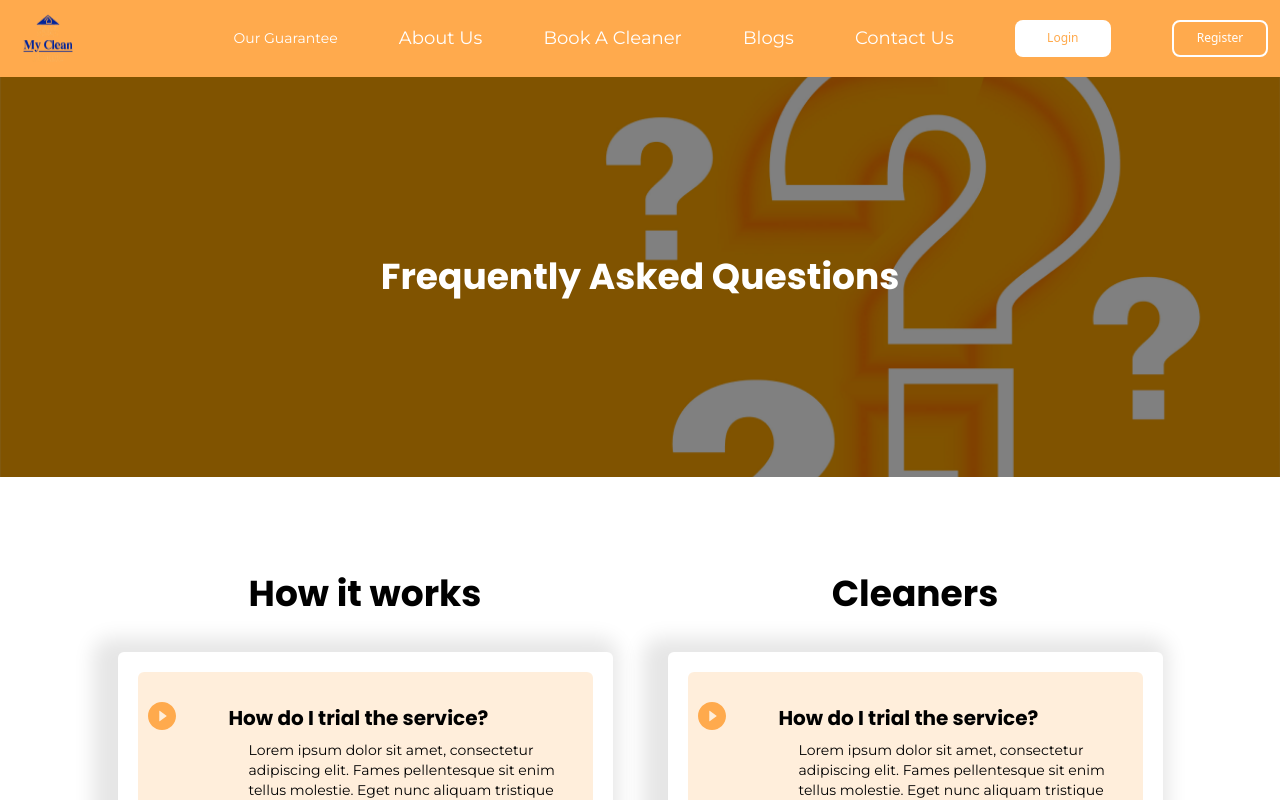
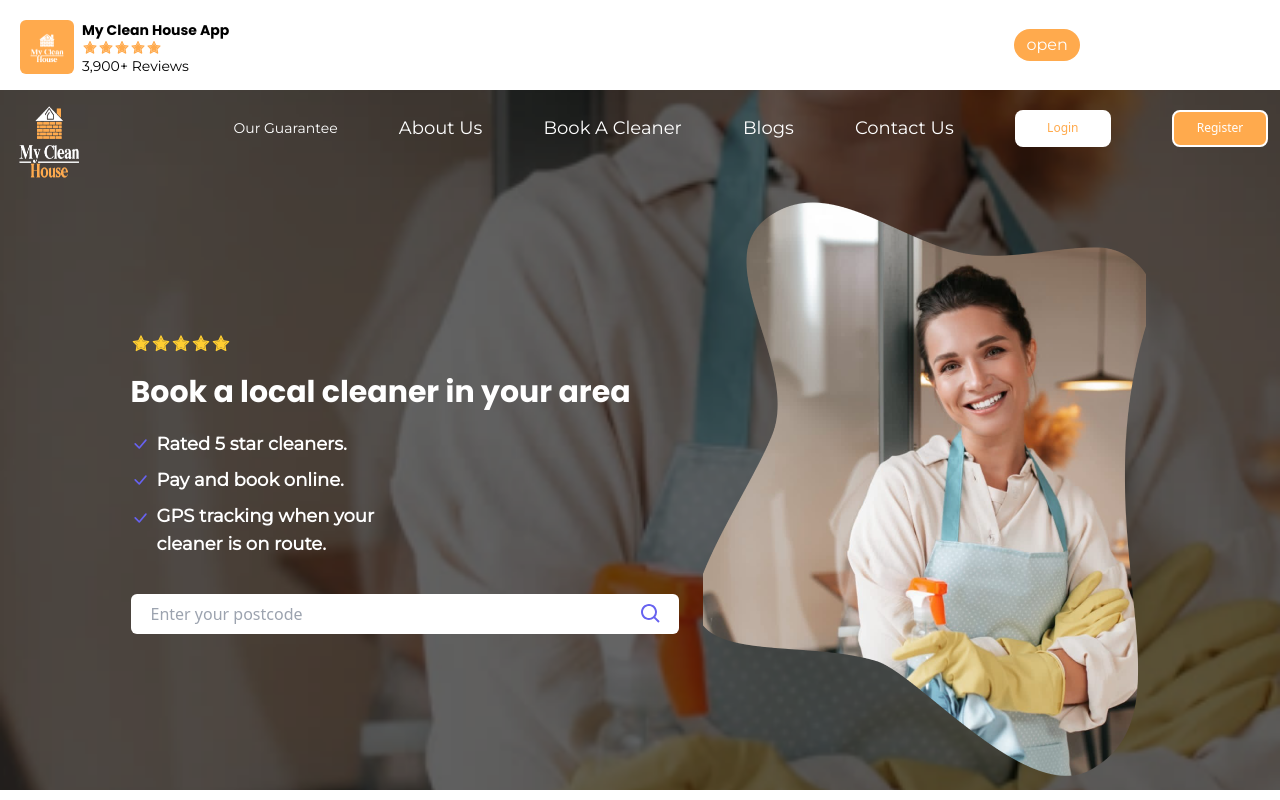
Before and after one commit to muhammadasim01/myCleanHouseFrontend, a Next.js app: page / in a window 1280 px wide. Shown: the top 800 px of the page. Built offline with nearby package versions, Linux system fonts and the light colour scheme.

Commit message:
Update the Changing in Home Page

```diff
--- a/components/Header.js
+++ b/components/Header.js
@@ -3,6 +3,7 @@ import Image from "next/image";
 import PrimaryButton from "./Home/PrimaryButton";
 import { color } from "../styles/global.css";
 import logo from "../public/assets/logo.png";
+import logo2 from "../public/assets/logo-2.png";
 import mobileLogo from "../public/assets/logo-mobile.png";
 import Button from "./Home/Button";
 import { useState } from "react";
@@ -24,7 +25,7 @@ const Header = ({ bgColor, position }) => {
       <div
         className={`${position} sm:w-full flex justify-between px-2 py-3 w-[100%] ${bgColor}`}
       >
-        <Image src={mobileLogo} className="z-50" />
+        <Image src={logo2} height={80} width={90} />
         <button
           className="z-50  text-lightColor "
           type="button"
--- a/components/Home/Banner.js
+++ b/components/Home/Banner.js
@@ -4,10 +4,11 @@ import BannerMain from "../../public/assets/BannerMain.png";
 import { BiSearch } from "react-icons/bi";
 import { FaStar } from "react-icons/fa";
 import { AiTwotoneStar } from "react-icons/ai";
+import { BsCheckLg } from "react-icons/bs";
 const Banner = () => {
   return (
     <>
-      <div className="bg-[url('../public/assets/banner.png')] items-center justify-center h-[616px]  sm:h-[780px] w-[108%] sm:w-full md:h-[700px] bg-center md:bg-center lg:bg-cover xl:bg:contain 2xl:bg:contain xl-h-[500px] 2xl:h-[800px]">
+      <div className="bg-[url('../public/assets/Mobile-Banner.png')] bg-top bg-no-repeat h-[616px] w-[100%] bg-cover  sm:h-[780px]  md:h-[700px] md:bg-center lg:bg-cover xl:bg:contain 2xl:bg:contain xl-h-[500px] 2xl:h-[800px]">
         <div className="flex flex-row items-center justify-center pt-[9rem] md:pt-[15rem] lg:pt-[10rem] xl:pt-[7rem]">
           <div className="flex flex-col">
             <span className="flex self-start px-7 pb-5">
@@ -24,8 +25,19 @@ const Banner = () => {
               Book a local cleaner in your area
             </h1>
             <p className="text-lightColor font-text text-lg font-medium py-5 px-7">
-              Rated 5 star cleaners. Pay and book online. GPS tracking when your
-              cleaner is on route.{" "}
+              <span className="flex items-center font-semibold mb-2">
+                <BsCheckLg className="mr-2 text-secondaryColor" />
+                Rated 5 star cleaners.
+              </span>
+              <span className="flex items-center font-semibold mb-2 ">
+                <BsCheckLg className="mr-2 text-secondaryColor" />
+                Pay and book online.
+              </span>
+              <span className="flex items-center font-semibold ">
+                <BsCheckLg className="mr-2 mb-6 text-secondaryColor" /> GPS
+                tracking when your <br />
+                cleaner is on route.
+              </span>
             </p>
             <form className="flex items-center justify-center w-full pl-7 sm:w-[600px]">
               <input
--- /dev/null
+++ b/components/Home/TopBar.js
@@ -0,0 +1,32 @@
+import Image from "next/image";
+import { AiTwotoneStar } from "react-icons/ai";
+import logo from "../../public/assets/logo.png";
+function TopBar() {
+  return (
+    <div className="w-[100%] h-[90px] flex">
+      <div className="w-[80%] flex  ">
+        <figure className="bg-primaryColor rounded-md h-[53.94px] w-[53.94px] mt-5 mb-5 ml-5 pt-3">
+          <Image src={logo} />
+        </figure>
+        <div className="flex flex-col items-start p-2 mt-3">
+          <h2 className="font-subHeading text-sm">My Clean House App</h2>
+          <span className="flex text-primaryColor">
+            <AiTwotoneStar />
+            <AiTwotoneStar />
+            <AiTwotoneStar />
+            <AiTwotoneStar />
+            <AiTwotoneStar />
+          </span>
+          <p className="font-text text-sm">3,900+ Reviews</p>
+        </div>
+      </div>
+      <div className="w-[20%] self-center mr-3">
+        <button className="flex items-center justify-center font-text font-normal text-lightColor bg-primaryColor px-3 py-1 rounded-full">
+          open
+        </button>
+      </div>
+    </div>
+  );
+}
+
+export default TopBar;
--- a/pages/index.js
+++ b/pages/index.js
@@ -7,9 +7,9 @@ export default function Home() {
   return (
     <>
       <div>
-        {/* <HomePage /> */}
+        <HomePage />
         {/* <Blogs /> */}
-        <FaQ />
+        {/* <FaQ /> */}
       </div>
     </>
   );
--- a/screens/HomePage.js
+++ b/screens/HomePage.js
@@ -11,12 +11,14 @@ import Subscription from "../components/Home/Subscription";
 import SecondBanner from "../components/Home/SecondBanner";
 import ServiceSection from "../components/Home/ServiceSection";
 import Footer from "../components/Footer";
+import TopBar from "../components/Home/TopBar";
 const HomePage = () => {
   return (
-    <>
+    <div>
+      <TopBar />
       <Header position={"absolute"} />
       <Banner />
-      <BoxCards />
+      {/* <BoxCards />
       <HowItWorks />
       <SecondBanner />
       <FeaturesSection />
@@ -25,8 +27,8 @@ const HomePage = () => {
       <ServiceSection />
       <CustomerSupport />
       <Subscription />
-      <Footer />
-    </>
+      <Footer /> */}
+    </div>
   );
 };
 
```
Also changed, not shown: public/assets/Mobile-Banner.png (added), public/assets/logo-2.png (added).
